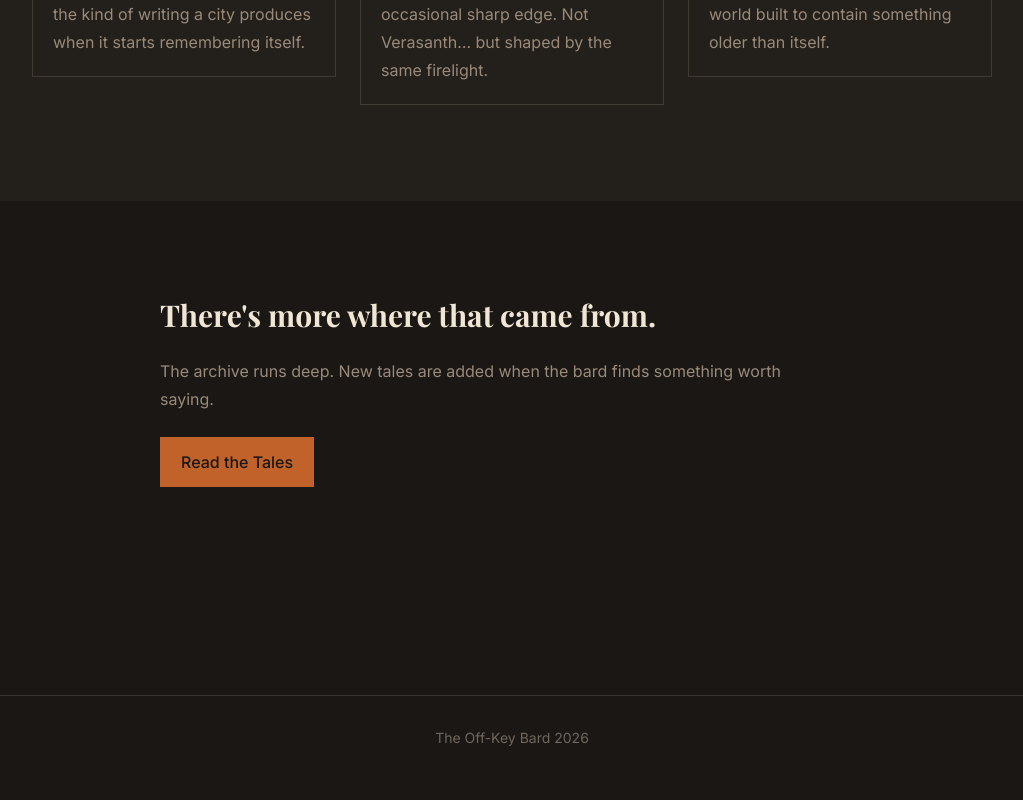
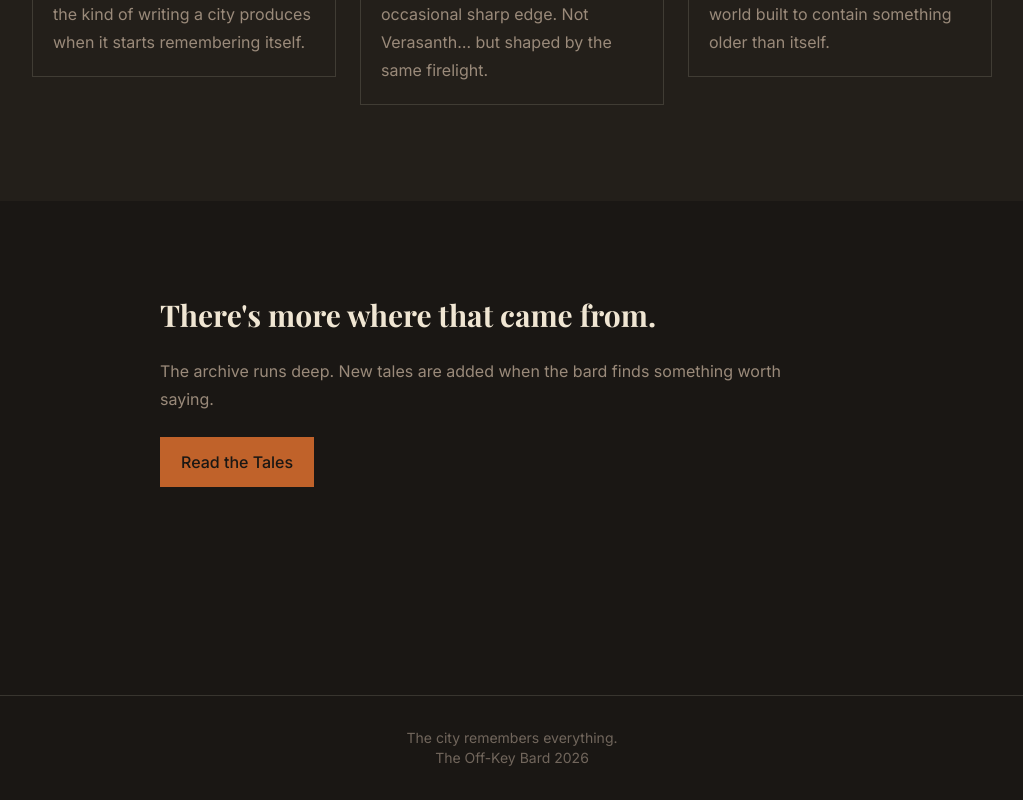
Before and after one commit to TheOff-KeyBard/theoffkeybard-web, a Next.js app: page / in a window 1280 px wide. Shown: the part 1676-2476 px from the top of the page, without its empty margins (128-1151 px from the left). Built offline with nearby package versions, Linux system fonts and the light colour scheme.

Commit message:
front page update

```diff
--- a/components/SiteFooter.tsx
+++ b/components/SiteFooter.tsx
@@ -5,7 +5,8 @@ export function SiteFooter() {
     <footer className="mt-16 border-t border-okb-border">
       <Container className="py-8 text-center text-sm text-okb-faint">
         <p>
-          The Off-Key Bard {new Date().getFullYear()}
+          <p>The city remembers everything.</p>
+          <p>The Off-Key Bard {new Date().getFullYear()}</p>
         </p>
       </Container>
     </footer>
```
